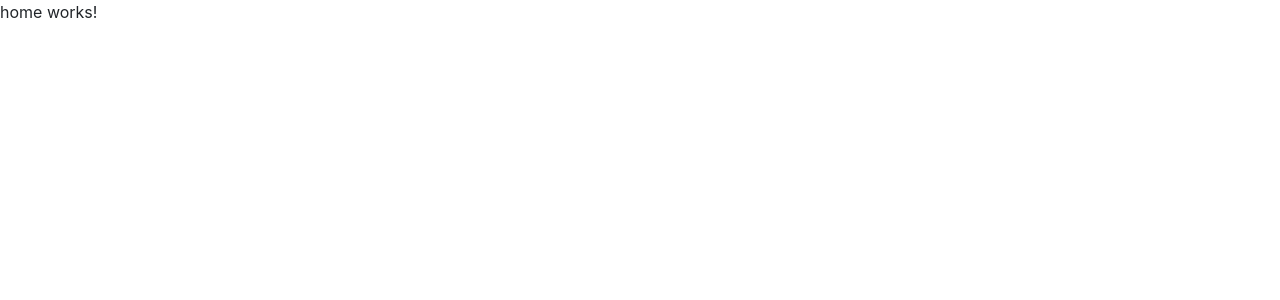
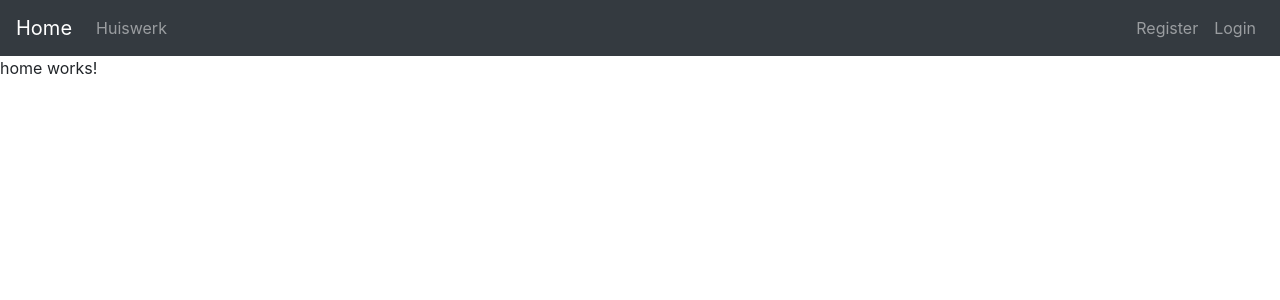
Before and after one commit to DMeijers/frontend-huiswerkapp, an Angular app: page / in a window 1280 px wide. Shown: the top 300 px of the page. Built offline with nearby package versions, Linux system fonts and the light colour scheme.

Commit message:
+ navbar

```diff
--- a/src/app/app.component.html
+++ b/src/app/app.component.html
@@ -1,2 +1,17 @@
-<!--Nav bar here-->
+<nav class="navbar navbar-expand-lg navbar-dark bg-dark">
+    <a class="navbar-brand" routerLink="">Home</a>
+    <ul class="navbar-nav mr-auto">
+        <li class="nav-item">
+            <a class="nav-link " routerLink="huiswerk">Huiswerk</a>
+        </li>
+    </ul>
+    <ul class="navbar-nav">
+        <li class="nav-item">
+            <a class="nav-link" routerLink="register">Register</a>
+        </li>
+        <li class="nav-item">
+            <a class="nav-link" routerLink="login">Login</a>
+        </li>
+    </ul>
+</nav>
 <router-outlet></router-outlet>
```
